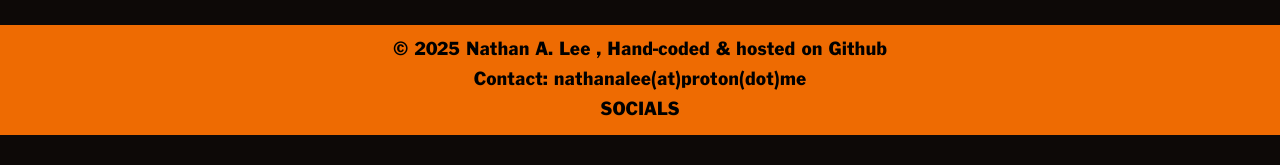
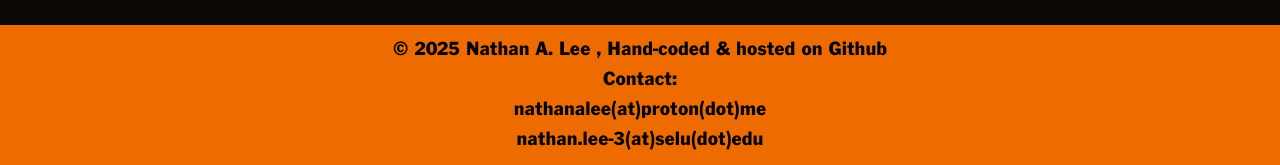
Before and after one commit to 1nathanlee/nathanmonster, a plain HTML site: page index.html in a window 1280 px wide. Shown: the part 1201-1366 px from the top of the page. Before the commit the page ends 1336 px from the top, so only its background shows below. Drawn offline with Linux system fonts and the light colour scheme.

Commit message:
Update index.html

```diff
--- a/index.html
+++ b/index.html
@@ -26,8 +26,9 @@ Nathan A. Lee
 
 <footer>
 © 2025 Nathan A. Lee , Hand-coded & hosted on Github<br>
-Contact: nathanalee(at)proton(dot)me<br>
-SOCIALS
+Contact:<br>
+nathanalee(at)proton(dot)me<br>
+nathan.lee-3(at)selu(dot)edu
 </footer>
 </center>
 
```
